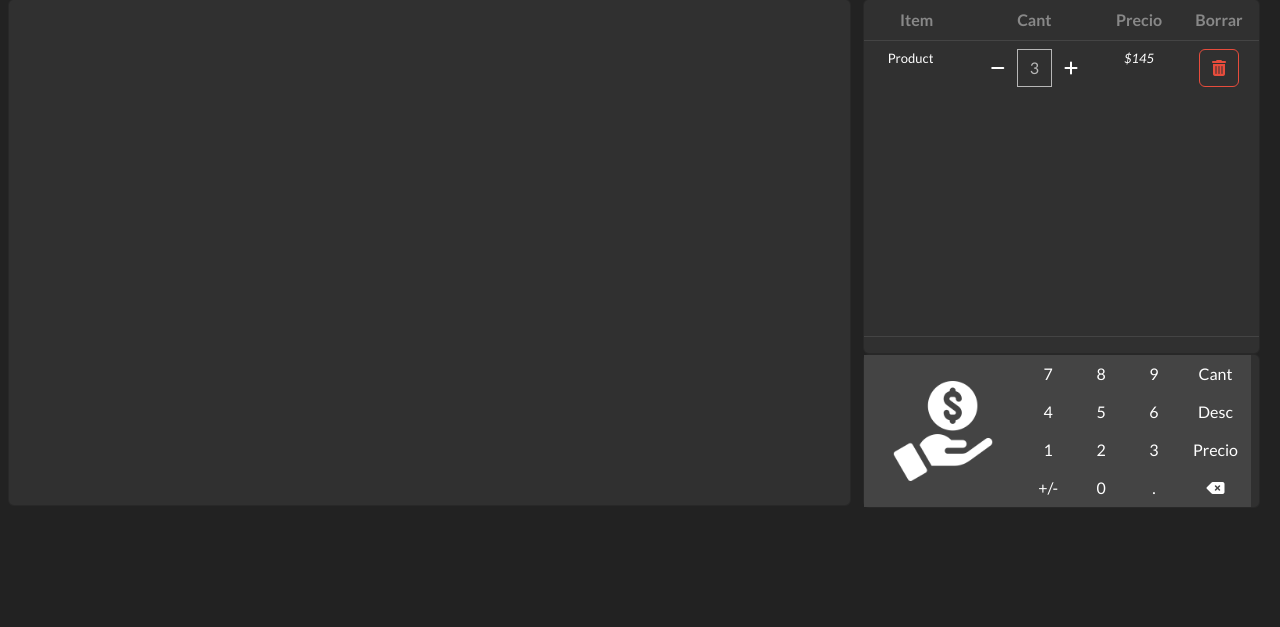
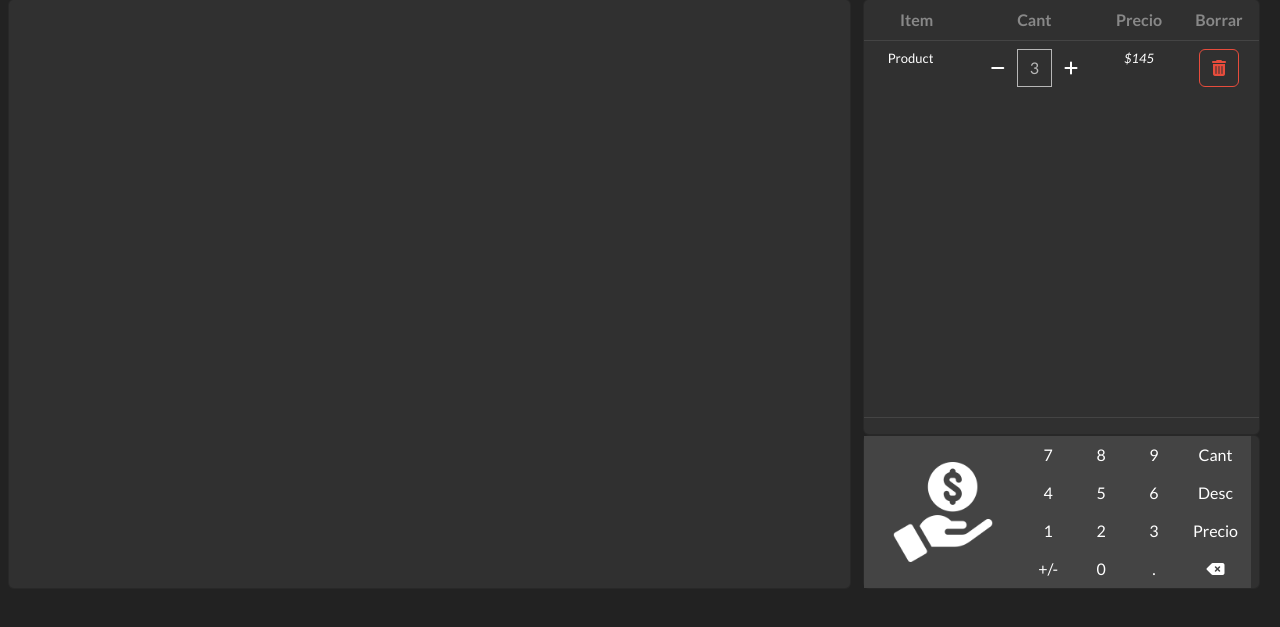
Before and after one commit to m415x/POS, a Flask app: page /pos in a window 1280 px wide. Shown: the part 129-756 px from the top of the page. Run offline with Flask 2, Linux system fonts and the light colour scheme; data that the repository does not hold is empty; some libraries are stand-ins or nearby versions.

Commit message:
modales terminados

```diff
--- a/src/static/css/styles.css
+++ b/src/static/css/styles.css
@@ -54,7 +54,7 @@ main {
 }
 
 .overflow__scroll {
-    height: 507px;
+    height: 590px;
     overflow-x: hidden;
     overflow-y: scroll;
 }
@@ -67,7 +67,7 @@ main {
 }
 
 .overflow__scroll--cart {
-    height: 296px;
+    height: 377px;
     overflow-x: hidden;
     overflow-y: scroll;
 }
```
Also changed, not shown: src/controller.py (+29 -27 lines).
